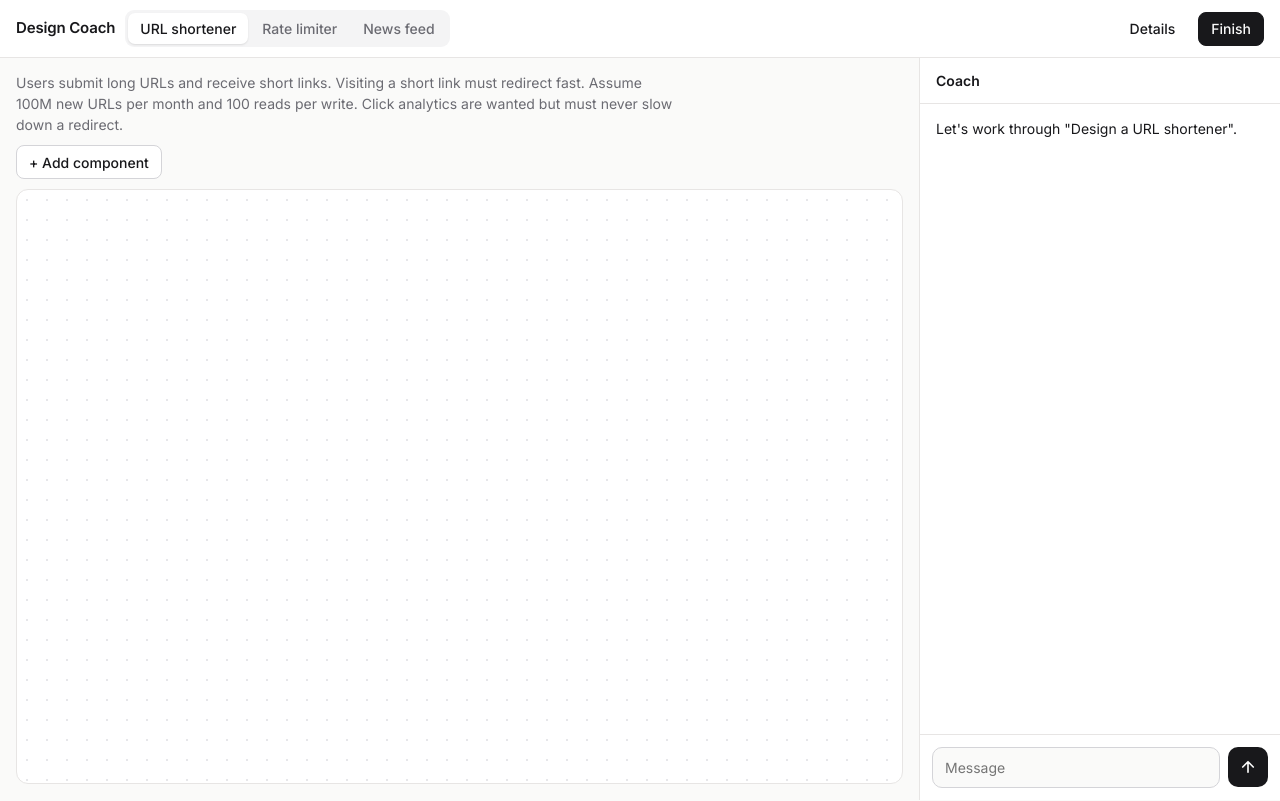
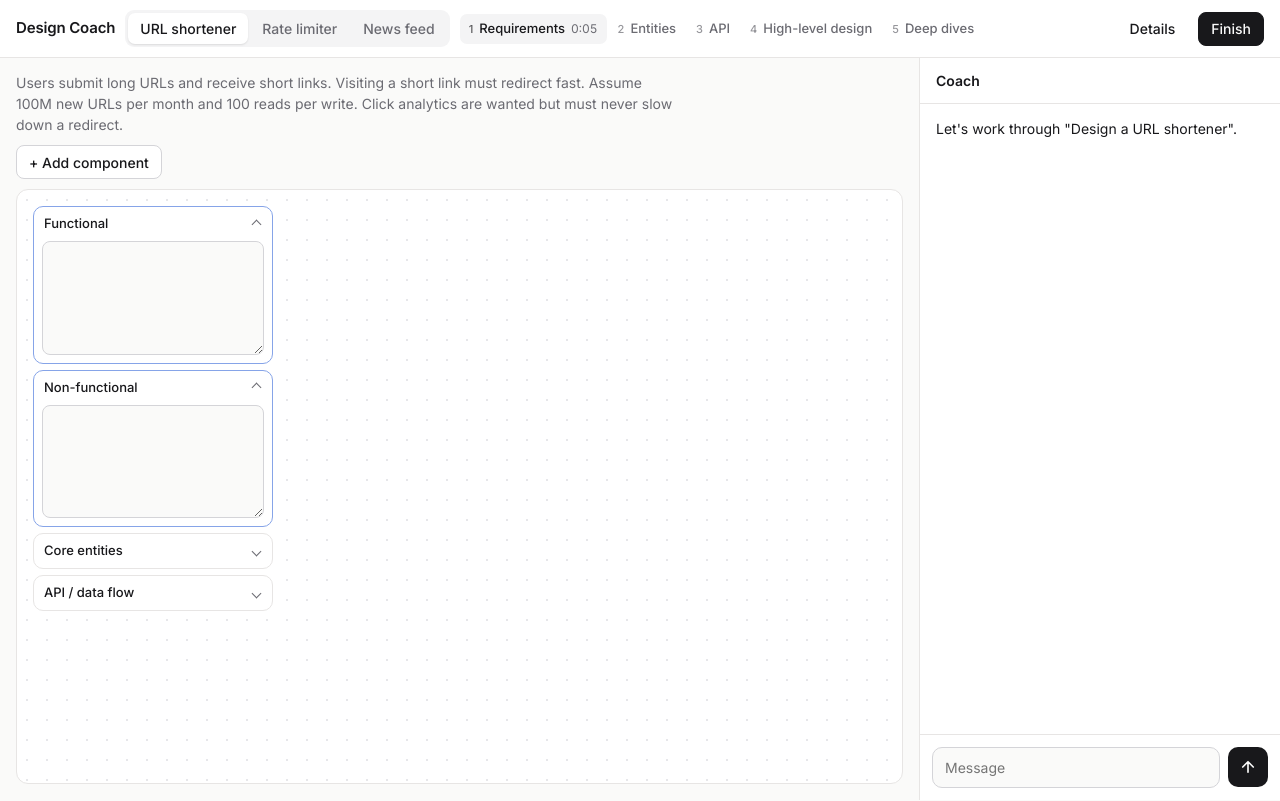
Before and after one commit to savithcj/system-design-coach, a website built with Vite: page index.html in a window 1280 px wide. Built offline with nearby package versions, Linux system fonts and the light colour scheme.

Commit message:
Add the stage pill and contract notes to the UI
Stage pill with a quiet cumulative clock and roving keys; four collapsible
plain-text contract blocks on the canvas with a debounced, focus-safe save
that flushes on blur. Stage zones are tinted, nothing is hidden.

Co-Authored-By: Claude Sonnet 5.5 <noreply@anthropic.com>

```diff
--- a/index.html
+++ b/index.html
@@ -11,6 +11,7 @@
   <header class="top">
     <h1>Design Coach</h1>
     <div id="seg" class="seg" role="radiogroup" aria-label="Problem"></div>
+    <div id="stages" class="stages" role="radiogroup" aria-label="Stage"></div>
     <span class="grow"></span>
     <button id="detailsBtn" class="btn ghost">Details</button>
     <button id="finishBtn" class="btn solid">Finish</button>
@@ -32,7 +33,7 @@
           </div>
           <button id="tidyBtn" class="btn ghost" hidden>Tidy up</button>
         </div>
-        <div class="canvas" id="boardWrap"><div id="board" role="group" aria-label="Your design"></div></div>
+        <div class="canvas" id="boardWrap"><section id="contract" aria-label="Contract notes"></section><div id="boardCol"><div id="board" role="group" aria-label="Your design"></div></div></div>
       </section>
       <div id="splitter" class="splitter" role="separator" aria-orientation="vertical" aria-label="Resize coach panel" tabindex="0"></div>
       <aside class="chat" aria-label="Coach chat">
--- a/src/ui/app.ts
+++ b/src/ui/app.ts
@@ -1,6 +1,8 @@
 import { PROBLEMS, problemById } from '../problems'
 import { $, syncRove } from './dom'
 import { initBoard, renderBoard } from './board'
+import { initContract, syncContract } from './contract'
+import { initStages, syncStages } from './stages'
 import { initChat, renderChat } from './chat'
 import { initDetails, renderDetails } from './details'
 import { initReport, renderReport } from './report'
@@ -15,6 +17,7 @@ function render(): void {
   $('finishBtn').hidden = ui.reportOpen
   $('prompt').textContent = problemById(s.problemId).prompt
   syncSeg(s.problemId)
+  syncStages(); syncContract(s)
   $('tidyBtn').hidden = s.nodes.length < 2 || !s.edges.length
   syncRove($('toolbar'), '.btn')
   if (ui.reportOpen) { renderReport(); return }
@@ -39,6 +42,6 @@ function render(): void {
 
 export function startApp(): void {
   setRenderer(render)
-  initTopbar(); initBoard(); initChat(); initDetails(); initReport(); initResizer()
+  initTopbar(); initStages(); initContract(); initBoard(); initChat(); initDetails(); initReport(); initResizer()
   loadProblem(PROBLEMS[0]!.id)
 }
--- a/src/ui/board.ts
+++ b/src/ui/board.ts
@@ -17,7 +17,7 @@ interface Cur { s: State; pos: Record<string, Pt>; nw: number; W: number; H: num
 let cur: Cur = { s: emptyState(), pos: {}, nw: 0, W: 0, H: 0 }
 
 export function boardWidth(): number {
-  return Math.max(260, $('boardWrap').clientWidth - 34)
+  return Math.max(260, $('boardCol').clientWidth)
 }
 
 /* ---------- actions (each one appends events, then the UI re-renders) ---------- */
--- /dev/null
+++ b/src/ui/contract.ts
@@ -0,0 +1,61 @@
+import type { ContractBlock } from '../core/events'
+import { CONTRACT_BLOCKS, CONTRACT_TITLES, STAGES } from '../core/stages'
+import type { State } from '../core/state'
+import { $ } from './dom'
+import { renderDetails } from './details'
+import { getState, record, ui } from './store'
+
+const LABELS: Readonly<Record<ContractBlock, string>> = {
+  functional: 'Functional requirements',
+  nonfunctional: 'Non-functional requirements',
+  entities: 'Core entities',
+  api: 'API and data flow',
+}
+
+/** Typing is saved this long after the last keystroke, and immediately on blur. */
+const DEBOUNCE_MS = 400
+
+const area = (b: ContractBlock) => $<HTMLTextAreaElement>(`cnote-${b}`)
+
+/**
+ * Typing never re-renders the board or touches focus: the panel is built once, input only schedules an event, and
+ * syncContract() below only toggles attributes (and refreshes a field that is not being typed in).
+ */
+export function initContract(): void {
+  const host = $('contract')
+  for (const b of CONTRACT_BLOCKS) {
+    const wrap = document.createElement('div')
+    wrap.className = 'cblock'; wrap.dataset['block'] = b
+    wrap.innerHTML = `<h3 class="sr-h"><button type="button" class="chead" id="chead-${b}" aria-expanded="false" aria-controls="cbody-${b}">${CONTRACT_TITLES[b]}</button></h3>` +
+      `<div id="cbody-${b}" hidden><textarea id="cnote-${b}" class="cnote" aria-label="${LABELS[b]}" rows="5" spellcheck="true"></textarea></div>`
+    host.appendChild(wrap)
+
+    let timer: ReturnType<typeof setTimeout> | undefined
+    const commit = () => {
+      clearTimeout(timer); timer = undefined
+      const text = area(b).value
+      if (text === getState().contract[b]) return
+      record('ContractNoteUpdated', { block: b, text })
+      renderDetails(getState())
+    }
+    const ta = area(b)
+    ta.addEventListener('input', () => { clearTimeout(timer); timer = setTimeout(commit, DEBOUNCE_MS) })
+    ta.addEventListener('blur', commit)
+    $(`chead-${b}`).addEventListener('click', () => { ui.open[b] = !ui.open[b]; syncContract(getState()) })
+  }
+}
+
+export function syncContract(s: State): void {
+  const stageBlocks = STAGES[s.stage - 1]?.blocks ?? []
+  for (const b of CONTRACT_BLOCKS) {
+    const open = ui.open[b]
+    $(`chead-${b}`).setAttribute('aria-expanded', String(open))
+    $(`cbody-${b}`).hidden = !open
+    document.querySelector(`.cblock[data-block="${b}"]`)!.classList.toggle('zone', stageBlocks.includes(b))
+    const ta = area(b)
+    // Never overwrite a field the learner is typing in; other changes (switching problems, Start over) do land.
+    if (document.activeElement !== ta && ta.value !== s.contract[b]) ta.value = s.contract[b]
+  }
+  // Stages 4 and 5 live on the board, so that is the zone to tint.
+  $('boardCol').classList.toggle('zone', stageBlocks.length === 0)
+}
--- /dev/null
+++ b/src/ui/stages.ts
@@ -0,0 +1,43 @@
+import { STAGES, formatClock, stageTimes } from '../core/stages'
+import { $, rove, say } from './dom'
+import { dispatch, getLog, getState, openStageBlocks, render } from './store'
+
+/** Quiet clock on the current stage only. Cumulative, so returning to a stage keeps counting from where it left off. */
+function tick(): void {
+  const stage = getState().stage
+  const el = document.querySelector<HTMLElement>(`#stages [data-stage="${stage}"] .stagetime`)
+  if (el) el.textContent = formatClock(stageTimes(getLog(), Date.now())[stage - 1]!)
+}
+
+export function syncStages(): void {
+  const stage = getState().stage
+  document.querySelectorAll<HTMLElement>('#stages [role=radio]').forEach((b) => {
+    const on = Number(b.dataset['stage']) === stage
+    b.setAttribute('aria-checked', String(on)); b.tabIndex = on ? 0 : -1
+    b.querySelector<HTMLElement>('.stagetime')!.hidden = !on
+  })
+  tick()
+}
+
+export function initStages(): void {
+  const pill = $('stages')
+  for (const g of STAGES) {
+    const b = document.createElement('button')
+    b.type = 'button'; b.setAttribute('role', 'radio'); b.dataset['stage'] = String(g.n)
+    // The clock is decorative for screen readers: a ticking name would be re-announced on every focus.
+    b.innerHTML = `<span class="sn">${g.n}</span>${g.label}<span class="stagetime" aria-hidden="true" hidden></span>`
+    pill.appendChild(b)
+  }
+  pill.addEventListener('click', (e) => {
+    const b = (e.target as Element).closest<HTMLElement>('[role=radio]')
+    if (!b) return
+    const n = Number(b.dataset['stage'])
+    openStageBlocks(n)
+    if (n === getState().stage) render()
+    else dispatch('StageChanged', { stage: n })
+    say(`Stage ${n}, ${STAGES[n - 1]!.label}.`)
+  })
+  // Arrow keys only move focus; Enter or Space chooses. Choosing is an event, so it should be deliberate.
+  rove(pill, '[role=radio]', false)
+  setInterval(tick, 1000)
+}
--- a/src/ui/store.ts
+++ b/src/ui/store.ts
@@ -2,6 +2,8 @@ import { append, nextSeq, type Actor, type KnownType, type LogEvent, type Payloa
 import { reduce } from '../core/reduce'
 import type { State } from '../core/state'
 import { problemById } from '../problems'
+import type { ContractBlock } from '../core/events'
+import { CONTRACT_BLOCKS, STAGES } from '../core/stages'
 
 /** UI-only state. Selection, editing and connect mode are never events. */
 export const ui = {
@@ -14,6 +16,8 @@ export const ui = {
   connectFrom: null as string | null,
   connectPort: null as string | null,
   reportOpen: false,
+  /** Which contract blocks are expanded. UI state, per session view; never an event. */
+  open: { functional: true, nonfunctional: true, entities: false, api: false } as Record<ContractBlock, boolean>,
   /** Element to focus after the next render: a node id, 'NAME' (the rename field) or 'ADD'. */
   pendingFocus: null as string | null,
 }
@@ -54,6 +58,11 @@ export function resetSelection(): void {
   ui.sel = null; ui.selEdge = null; ui.editing = false; ui.editingEdge = null; ui.editingNote = null; ui.connectFrom = null; ui.connectPort = null
 }
 
+/** Expand the blocks of a stage (others stay as the learner left them). */
+export function openStageBlocks(stage: number): void {
+  for (const b of STAGES[stage - 1]?.blocks ?? []) ui.open[b] = true
+}
+
 export function loadProblem(id: string, fresh = false): void {
   if (currentId) sessions[currentId] = log
   currentId = id
@@ -67,6 +76,9 @@ export function loadProblem(id: string, fresh = false): void {
   }
   resetSelection()
   ui.reportOpen = false
+  // Collapsed by default except the current stage's blocks.
+  for (const b of CONTRACT_BLOCKS) ui.open[b] = false
+  openStageBlocks(getState().stage)
   token++
   render()
 }
--- a/src/ui/style.css
+++ b/src/ui/style.css
@@ -159,3 +159,32 @@ path[data-edge]:focus-visible{stroke:var(--accent);stroke-opacity:.22}
 .node:hover+.hs .noteBtn,.node:focus-visible+.hs .noteBtn,.hs:hover .noteBtn,.noteBtn:focus-visible{opacity:1}
 .noteBtn:hover{color:var(--accent);border-color:var(--accent)}
 @media (hover:none){.hs.sel .noteBtn{opacity:1}}
+
+/* stage pill and contract notes (Milestone 1): same hairlines, soft fills and muted type as the rest */
+.stages{display:inline-flex;gap:2px;flex-wrap:wrap}
+.stages button{font:inherit;font-size:13px;font-weight:500;color:var(--muted);background:transparent;border:0;border-radius:7px;padding:5px 9px;min-height:30px;cursor:pointer;white-space:nowrap;display:inline-flex;gap:6px;align-items:baseline}
+.stages button:hover{background:var(--soft)}
+.stages button[aria-checked=true]{color:var(--ink);background:var(--soft)}
+.stages .sn{font-size:11px;opacity:.7}
+.stagetime{font-size:12px;font-weight:400;font-variant-numeric:tabular-nums;color:var(--muted)}
+@media (pointer:coarse){.stages button{min-height:40px}}
+@media (max-width:899px){.top .stages{order:6;width:100%}}
+
+.canvas{display:flex;gap:16px;align-items:flex-start}
+#boardCol{flex:1;min-width:0;align-self:stretch;border:1px solid transparent;border-radius:10px}
+#contract{flex:none;width:240px;display:flex;flex-direction:column;gap:6px}
+.cblock{border:1px solid var(--line);border-radius:10px;background:var(--surface)}
+.chead{display:flex;align-items:center;justify-content:space-between;gap:8px;width:100%;font:inherit;font-size:13px;font-weight:500;color:var(--ink);background:transparent;border:0;border-radius:10px;padding:6px 10px;min-height:34px;cursor:pointer;text-align:left}
+.chead:hover{background:var(--soft)}
+.chead::after{content:"";flex:none;width:6px;height:6px;border-right:1.5px solid var(--muted);border-bottom:1.5px solid var(--muted);transform:rotate(45deg);transition:transform .12s;margin-right:2px}
+.chead[aria-expanded=true]::after{transform:rotate(-135deg)}
+.cnote{display:block;width:calc(100% - 16px);margin:0 8px 8px;min-height:104px;resize:vertical;font:inherit;font-size:13px;line-height:1.5;color:var(--ink);background:var(--bg);border:1px solid var(--line2);border-radius:8px;padding:7px 9px}
+/* the zone of the current stage, softly: a tinted hairline, nothing is hidden */
+.cblock.zone,#boardCol.zone{border-color:color-mix(in srgb,var(--accent) 50%,var(--line))}
+@media (max-width:899px){.canvas{flex-direction:column}#contract{width:100%}#boardCol{align-self:auto;width:100%}}
+
+.paper h4{font-size:15px;margin:14px 0 4px}
+.paper table.pace{border-collapse:collapse;font-size:14px}
+.paper table.pace th,.paper table.pace td{text-align:left;font-weight:400;padding:2px 18px 2px 0}
+.paper table.pace thead th{font-weight:600;border-bottom:1px solid #ddd}
+.sr-h{margin:0;font-size:inherit;font-weight:inherit}
```
